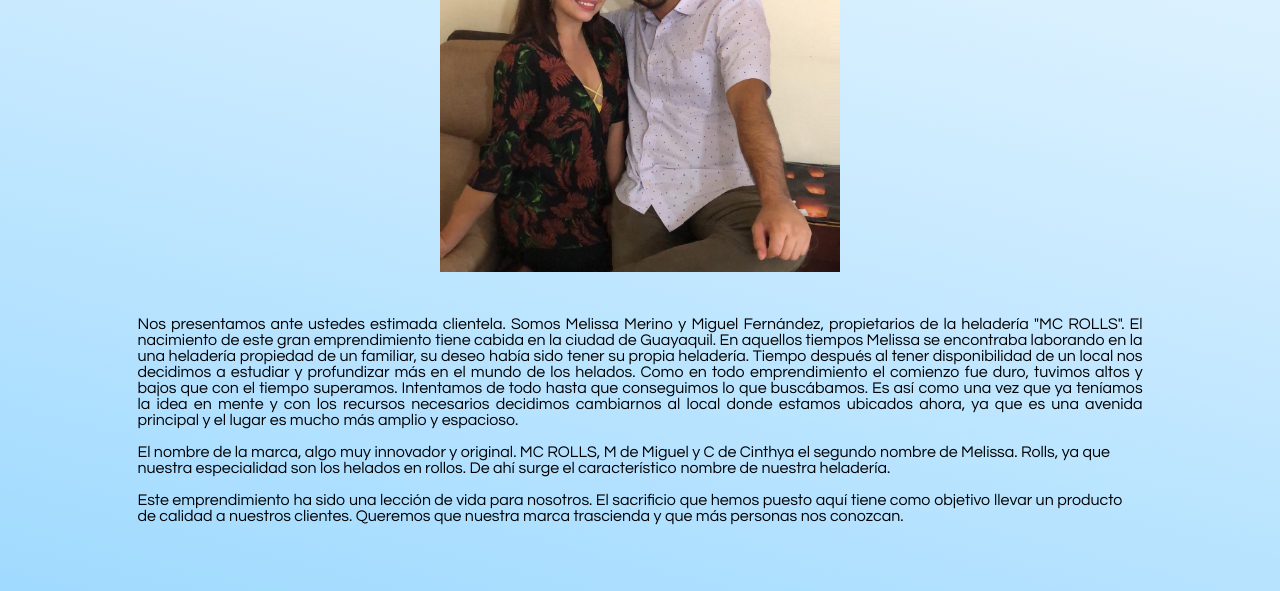
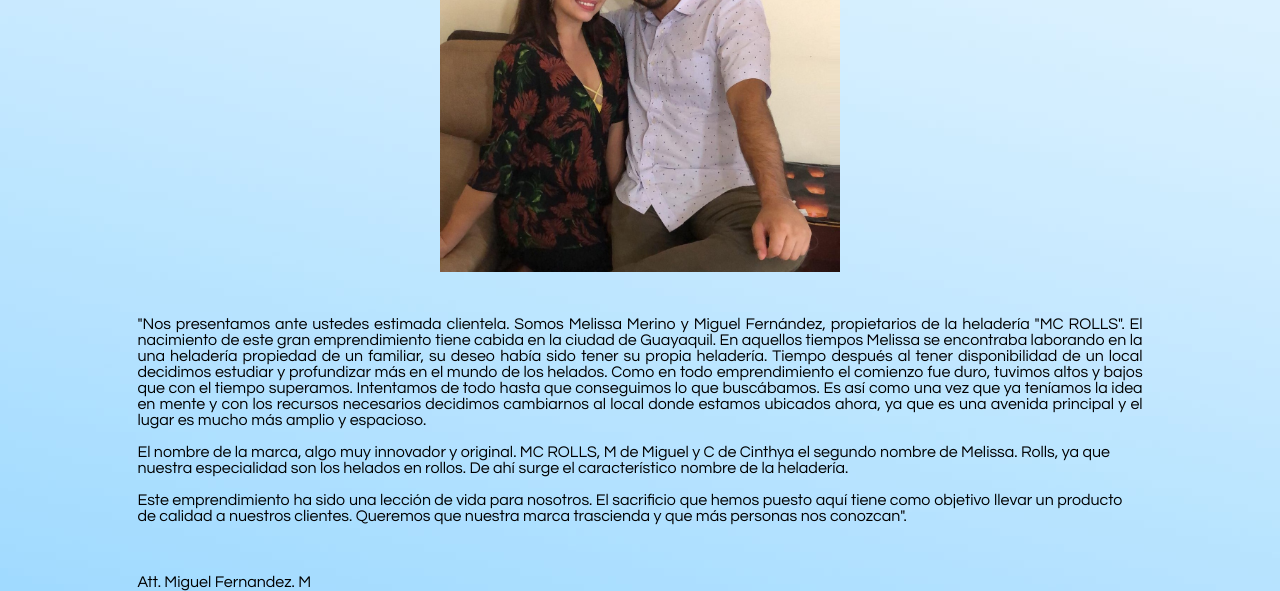
Before and after one commit to MCROLLS/mcroolsheladeria, a plain HTML site: page nosotros.html in a window 1280 px wide. Shown: the part 384-975 px from the top of the page. Drawn offline with Linux system fonts and the light colour scheme.

Commit message:
Update nosotros.html

```diff
--- a/nosotros.html
+++ b/nosotros.html
@@ -58,10 +58,12 @@
  	<table width="80%">
  		<tr>
  			<td><font color="black" face="Century Gothic">
- 				<p align="justify">Nos presentamos ante ustedes estimada clientela. Somos Melissa Merino y Miguel Fernández, propietarios de la heladería "MC ROLLS". El nacimiento de este gran emprendimiento tiene cabida en la ciudad de Guayaquil. En aquellos tiempos Melissa se encontraba laborando en la una heladería propiedad de un familiar, su deseo había sido tener su propia heladería. Tiempo después al tener disponibilidad de un local nos decidimos a estudiar y profundizar más en el mundo de los helados. Como en todo emprendimiento el comienzo fue duro, tuvimos altos y bajos que con el tiempo superamos. Intentamos de todo hasta que conseguimos lo que buscábamos. Es así como una vez que ya teníamos la idea en mente y con los recursos necesarios decidimos cambiarnos al local donde estamos ubicados ahora, ya que es una avenida principal y el lugar es mucho más amplio y espacioso.</p>
-				<p>El nombre de la marca, algo muy innovador y original. MC ROLLS, M de Miguel y C de Cinthya el segundo nombre de Melissa. Rolls, ya que nuestra especialidad son los helados en rollos. De ahí surge el característico nombre de nuestra heladería.</p>
-				<p>Este emprendimiento ha sido una lección de vida para  nosotros. El sacrificio que hemos puesto aquí tiene como objetivo llevar un producto de calidad a nuestros clientes. Queremos que nuestra marca trascienda y que más personas nos conozcan.</p>
-
+ 				<p align="justify">"Nos presentamos ante ustedes estimada clientela. Somos Melissa Merino y Miguel Fernández, propietarios de la heladería "MC ROLLS". El nacimiento de este gran emprendimiento tiene cabida en la ciudad de Guayaquil. En aquellos tiempos Melissa se encontraba laborando en la una heladería propiedad de un familiar, su deseo había sido tener su propia heladería. Tiempo después al tener disponibilidad de un local decidimos estudiar y profundizar más en el mundo de los helados. Como en todo emprendimiento el comienzo fue duro, tuvimos altos y bajos que con el tiempo superamos. Intentamos de todo hasta que conseguimos lo que buscábamos. Es así como una vez que ya teníamos la idea en mente y con los recursos necesarios decidimos cambiarnos al local donde estamos ubicados ahora, ya que es una avenida principal y el lugar es mucho más amplio y espacioso.</p>
+				<p>El nombre de la marca, algo muy innovador y original. MC ROLLS, M de Miguel y C de Cinthya el segundo nombre de Melissa. Rolls, ya que nuestra especialidad son los helados en rollos. De ahí surge el característico nombre de la heladería.</p>
+				<p>Este emprendimiento ha sido una lección de vida para  nosotros. El sacrificio que hemos puesto aquí tiene como objetivo llevar un producto de calidad a nuestros clientes. Queremos que nuestra marca trascienda y que más personas nos conozcan".</p>
+				<br>
+				<p>Att. Miguel Fernandez. M
+				</p></br>
  			</td></font>
  		</tr>
  	</table>
```
